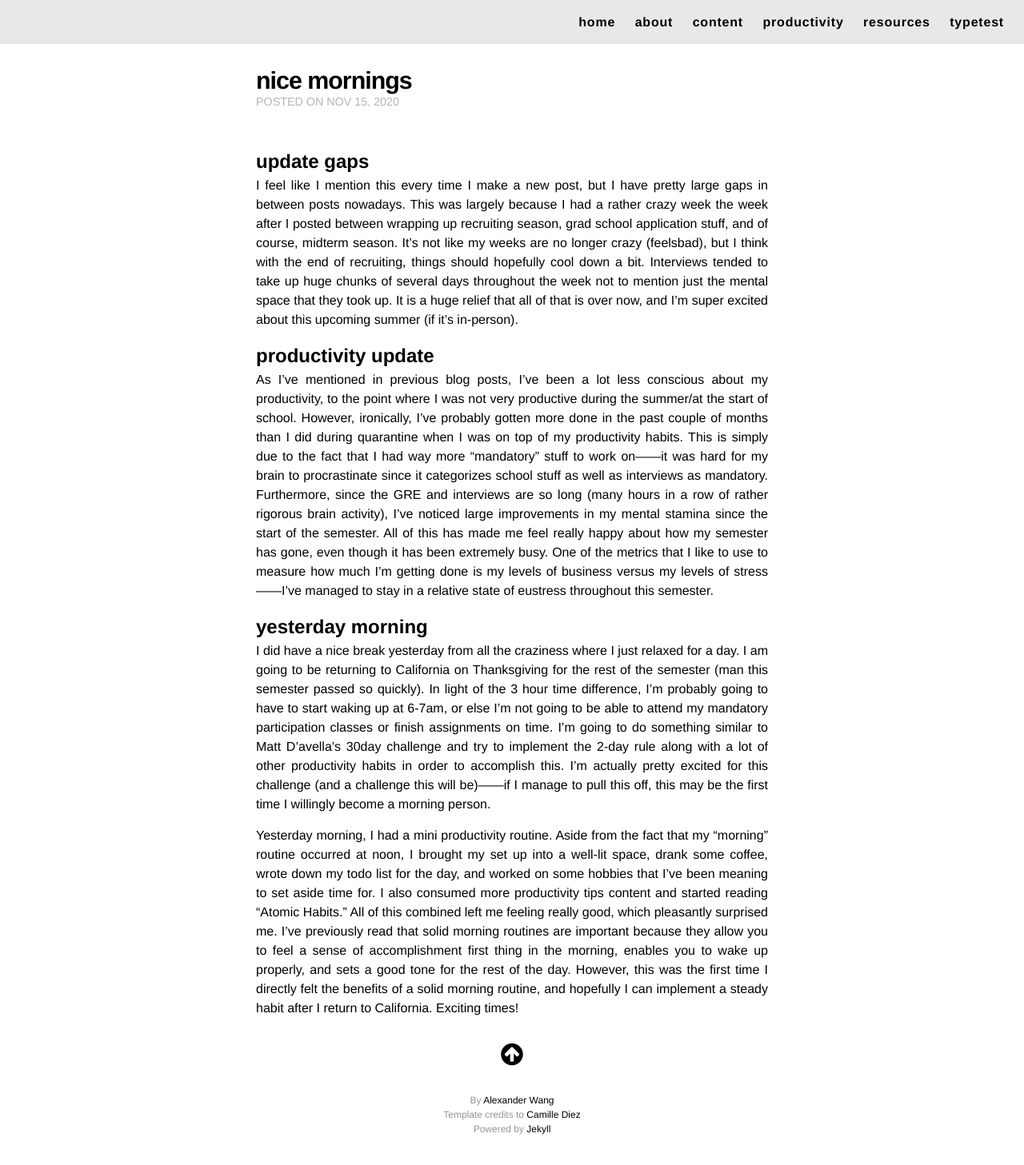
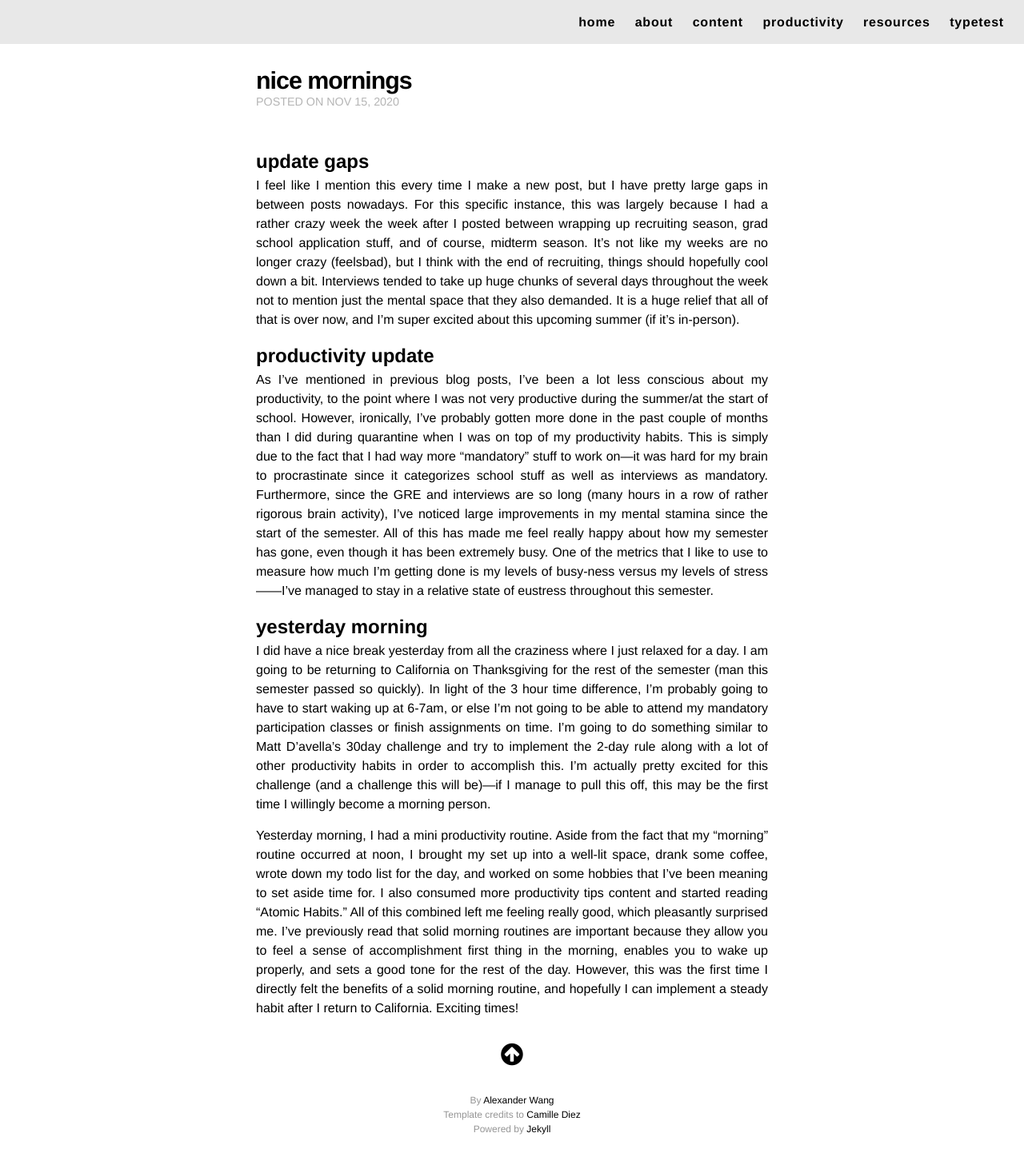
Before and after one commit to alexjwang/personal-blog, a Jekyll site: the page built from _posts/2020-11-15-nice-mornings.markdown, in a window 1280 px wide. Shown: the whole page at 80% size. Built offline with Jekyll 4.4.1, drawn with Linux system fonts in a browser that asks for light colours; nearby versions of some CDN libraries.

Commit message:
nice mornings updates

```diff
--- a/_posts/2020-11-15-nice-mornings.markdown
+++ b/_posts/2020-11-15-nice-mornings.markdown
@@ -5,12 +5,12 @@ date: 2020-11-15
 categories:
 ---
 ## update gaps
-I feel like I mention this every time I make a new post, but I have pretty large gaps in between posts nowadays. This was largely because I had a rather crazy week the week after I posted between wrapping up recruiting season, grad school application stuff, and of course, midterm season. It's not like my weeks are no longer crazy (feelsbad), but I think with the end of recruiting, things should hopefully cool down a bit. Interviews tended to take up huge chunks of several days throughout the week not to mention just the mental space that they took up. It is a huge relief that all of that is over now, and I'm super excited about this upcoming summer (if it's in-person).
+I feel like I mention this every time I make a new post, but I have pretty large gaps in between posts nowadays. For this specific instance, this was largely because I had a rather crazy week the week after I posted between wrapping up recruiting season, grad school application stuff, and of course, midterm season. It's not like my weeks are no longer crazy (feelsbad), but I think with the end of recruiting, things should hopefully cool down a bit. Interviews tended to take up huge chunks of several days throughout the week not to mention just the mental space that they also demanded. It is a huge relief that all of that is over now, and I'm super excited about this upcoming summer (if it's in-person).
 
 ## productivity update
-As I've mentioned in previous blog posts, I've been a lot less conscious about my productivity, to the point where I was not very productive during the summer/at the start of school. However, ironically, I've probably gotten more done in the past couple of months than I did during quarantine when I was on top of my productivity habits. This is simply due to the fact that I had way more "mandatory" stuff to work on——it was hard for my brain to procrastinate since it categorizes school stuff as well as interviews as mandatory. Furthermore, since the GRE and interviews are so long (many hours in a row of rather rigorous brain activity), I've noticed large improvements in my mental stamina since the start of the semester. All of this has made me feel really happy about how my semester has gone, even though it has been extremely busy. One of the metrics that I like to use to measure how much I'm getting done is my levels of business versus my levels of stress——I've managed to stay in a relative state of eustress throughout this semester.
+As I've mentioned in previous blog posts, I've been a lot less conscious about my productivity, to the point where I was not very productive during the summer/at the start of school. However, ironically, I've probably gotten more done in the past couple of months than I did during quarantine when I was on top of my productivity habits. This is simply due to the fact that I had way more "mandatory" stuff to work on—it was hard for my brain to procrastinate since it categorizes school stuff as well as interviews as mandatory. Furthermore, since the GRE and interviews are so long (many hours in a row of rather rigorous brain activity), I've noticed large improvements in my mental stamina since the start of the semester. All of this has made me feel really happy about how my semester has gone, even though it has been extremely busy. One of the metrics that I like to use to measure how much I'm getting done is my levels of busy-ness versus my levels of stress——I've managed to stay in a relative state of eustress throughout this semester.
 
 ## yesterday morning
-I did have a nice break yesterday from all the craziness where I just relaxed for a day. I am going to be returning to California on Thanksgiving for the rest of the semester (man this semester passed so quickly). In light of the 3 hour time difference, I'm probably going to have to start waking up at 6-7am, or else I'm not going to be able to attend my mandatory participation classes or finish assignments on time. I'm going to do something similar to Matt D'avella's 30day challenge and try to implement the 2-day rule along with a lot of other productivity habits in order to accomplish this. I'm actually pretty excited for this challenge (and a challenge this will be)——if I manage to pull this off, this may be the first time I willingly become a morning person.
+I did have a nice break yesterday from all the craziness where I just relaxed for a day. I am going to be returning to California on Thanksgiving for the rest of the semester (man this semester passed so quickly). In light of the 3 hour time difference, I'm probably going to have to start waking up at 6-7am, or else I'm not going to be able to attend my mandatory participation classes or finish assignments on time. I'm going to do something similar to Matt D'avella's 30day challenge and try to implement the 2-day rule along with a lot of other productivity habits in order to accomplish this. I'm actually pretty excited for this challenge (and a challenge this will be)—if I manage to pull this off, this may be the first time I willingly become a morning person.
 
 Yesterday morning, I had a mini productivity routine. Aside from the fact that my "morning" routine occurred at noon, I brought my set up into a well-lit space, drank some coffee, wrote down my todo list for the day, and worked on some hobbies that I've been meaning to set aside time for. I also consumed more productivity tips content and started reading "Atomic Habits." All of this combined left me feeling really good, which pleasantly surprised me. I've previously read that solid morning routines are important because they allow you to feel a sense of accomplishment first thing in the morning, enables you to wake up properly, and sets a good tone for the rest of the day. However, this was the first time I directly felt the benefits of a solid morning routine, and hopefully I can implement a steady habit after I return to California. Exciting times!
```
